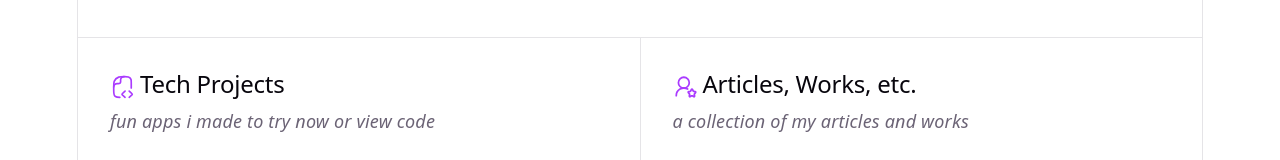
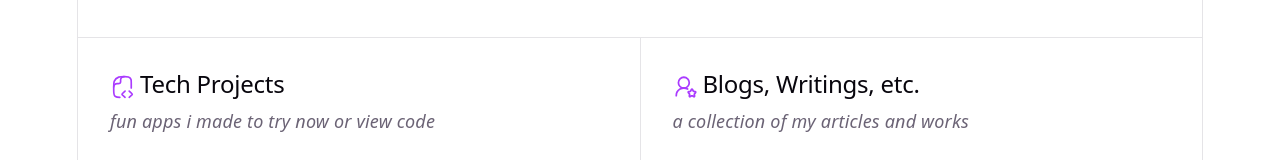
Before and after one commit to jrenjq/jrenjq-website, a React (Vite) app in the folder frontend/: page / in a window 1280 px wide. Shown: the part 572-732 px from the top of the page. Built offline with nearby package versions, Linux system fonts and the light colour scheme.

Commit message:
Pushed DEV frontend source files 2026-11-03 16:06:35

```diff
--- a/frontend/src/App.jsx
+++ b/frontend/src/App.jsx
@@ -103,7 +103,7 @@ function App() {
             <svg className="icon" role="presentation" aria-hidden="true">
               <use href="/icons.svg#social-icon"></use>
             </svg>
-            Articles, Works, etc.
+            Blogs, Writings, etc.
           </h2>
           <p><i>a collection of my articles and works</i></p>
           <ul className="card-list">
```
